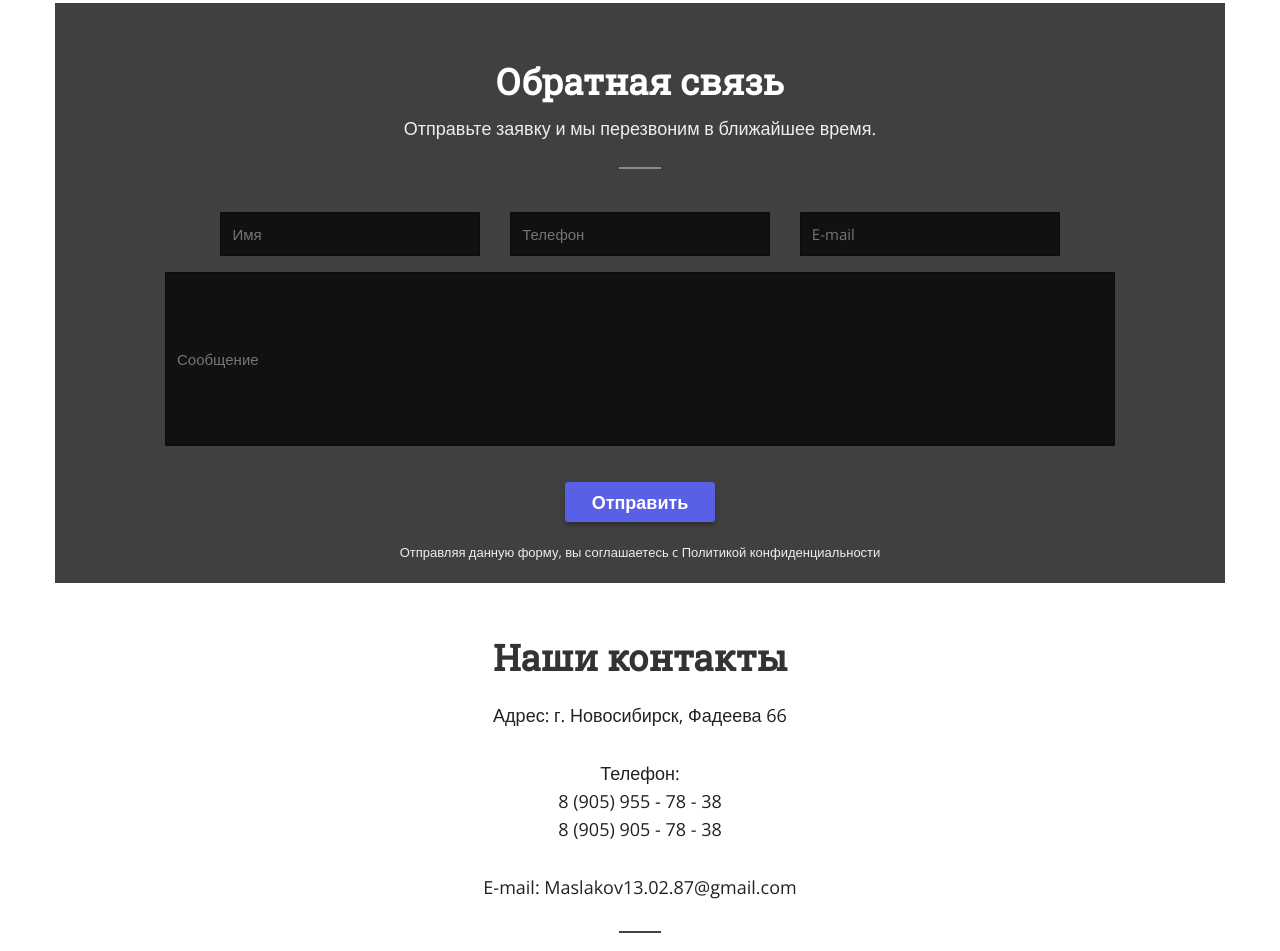
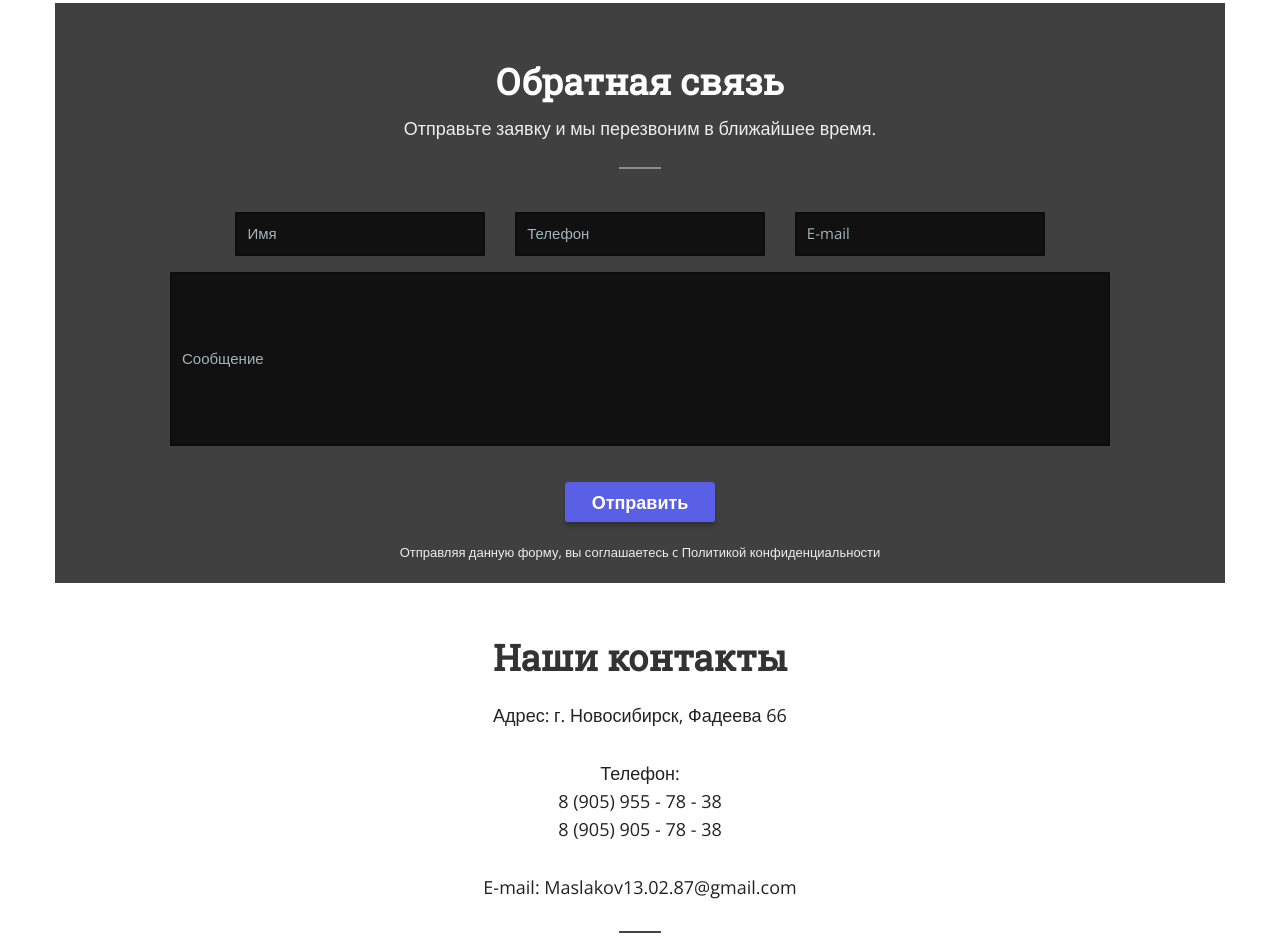
Before and after one commit to Vitalikas02/novosib-hosting, a plain HTML site: page index.html in a window 1280 px wide. Shown: the part 8006-8957 px from the top of the page. Drawn offline with nearby package versions, Linux system fonts and the light colour scheme.

Commit message:
Update style.css

```diff
--- a/css/style.css
+++ b/css/style.css
@@ -788,7 +788,8 @@ summary::marker {
     margin-right: 30px;
 }
 
-.support-form-container_name[placeholder="Имя"] {
+.support-form-container_name::placeholder {
+    color: rgb(168, 180, 180);
     padding-left: 10px;
     font-family: 'Open Sans', sans-serif;
     font-size: 15px;
@@ -801,7 +802,8 @@ summary::marker {
     border: 2px solid rgba(0, 0, 0, 0.25)
 }
 
-.support-form-container_phone[placeholder="Телефон"] {
+.support-form-container_phone::placeholder {
+    color: rgb(168, 180, 180);
     padding-left: 10px;
     font-family: 'Open Sans', sans-serif;
     font-size: 15px;
@@ -815,20 +817,23 @@ summary::marker {
     margin-left: 30px;
 }
 
-.support-form-container_mail[placeholder="E-mail"] {
+.support-form-container_mail::placeholder {
+    color: rgb(168, 180, 180);
     padding-left: 10px;
     font-family: 'Open Sans', sans-serif;
     font-size: 15px;
 }
 
 .support-form-container_message {
+    color: rgb(168, 180, 180);
     width: 80%;
     height: 170px;
     background-color: #111;
     border: 2px solid rgba(0, 0, 0, 0.25);
 }
 
-.support-form-container_message[placeholder=Сообщение] {
+.support-form-container_message::placeholder {
+    color: rgb(168, 180, 180);
     padding-left: 10px;
     font-family: 'Open Sans', sans-serif;
     font-size: 15px;
```
